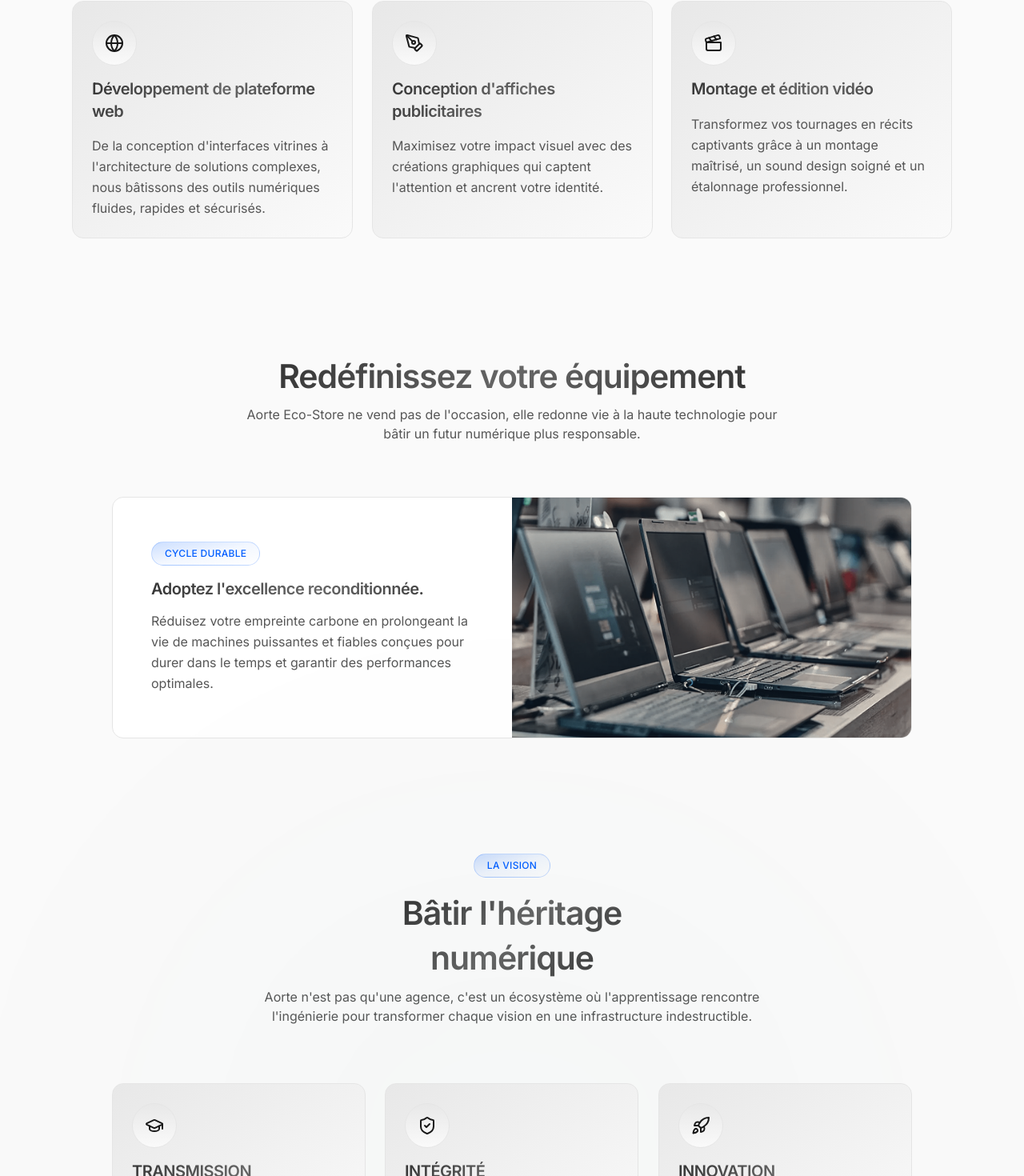
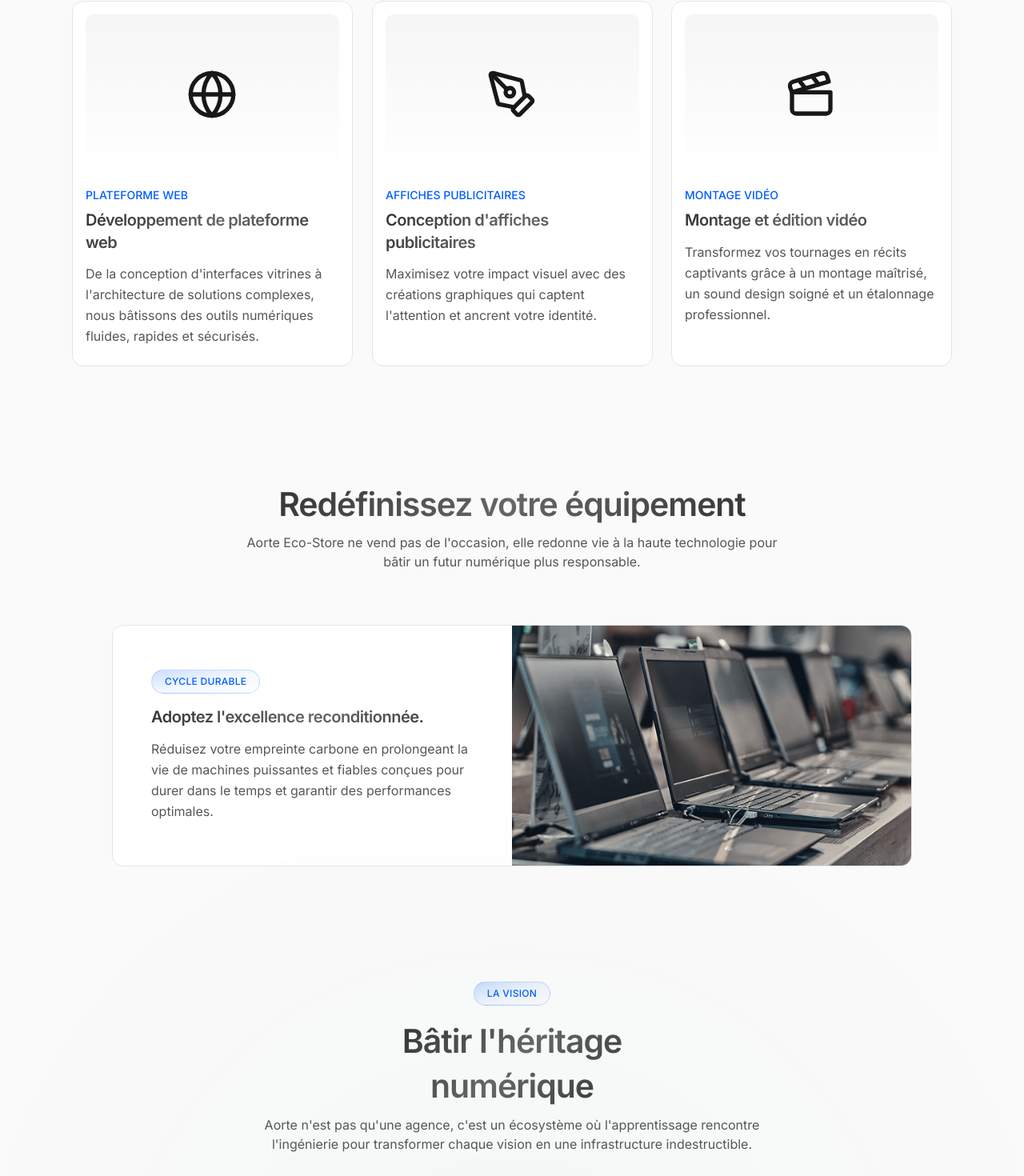
Before and after one commit to bazieebenezer/Aorte-africa, a Next.js app: page / in a window 1280 px wide. Shown: the part 2967-4437 px from the top of the page at 80% size. Built offline with nearby package versions, Linux system fonts and the light colour scheme.

Commit message:
Cartes Services et Vision alignees sur le style des cartes Learn

```diff
--- a/src/components/sections/dream.tsx
+++ b/src/components/sections/dream.tsx
@@ -62,14 +62,14 @@ export function Dream() {
         >
           {VALUES.map((value) => (
             <motion.div key={value.title} variants={staggerChild} className="min-w-0">
-              <TiltCard className="group h-full rounded-xl border border-border bg-gradient-to-br from-secondary to-background p-6 transition-colors duration-300 hover:border-border-hover">
-                <div className="mb-4 flex size-14 items-center justify-center rounded-full border border-border bg-gradient-to-b from-secondary to-background transition-all duration-300 group-hover:border-primary/40 group-hover:shadow-[0_0_20px_rgba(64,255,35,0.08)]">
-                  <value.icon className="size-6 text-foreground transition-colors duration-300 group-hover:text-primary" />
+              <TiltCard className="group flex h-full flex-col rounded-xl border border-border bg-card p-4 pb-6 transition-colors duration-300 hover:border-border-hover">
+                <div className="mb-4 flex h-[200px] w-full items-center justify-center overflow-hidden rounded-lg bg-gradient-to-b from-secondary/40 to-transparent">
+                  <value.icon className="size-16 text-foreground transition-transform duration-500 group-hover:scale-110 group-hover:text-primary" />
                 </div>
-                <h3 className="text-silver fs-card-title mb-4 font-semibold leading-snug">
+                <span className="mb-2 text-sm font-medium text-primary">
                   {value.title}
-                </h3>
-                <p className="leading-relaxed text-muted-foreground">
+                </span>
+                <p className="flex-1 leading-relaxed text-muted-foreground">
                   {value.text}
                 </p>
               </TiltCard>
--- a/src/components/sections/solves.tsx
+++ b/src/components/sections/solves.tsx
@@ -13,16 +13,19 @@ import {
 const SERVICES = [
   {
     icon: Globe,
+    tag: "PLATEFORME WEB",
     title: "Développement de plateforme web",
     text: "De la conception d'interfaces vitrines à l'architecture de solutions complexes, nous bâtissons des outils numériques fluides, rapides et sécurisés.",
   },
   {
     icon: PenTool,
+    tag: "AFFICHES PUBLICITAIRES",
     title: "Conception d'affiches publicitaires",
     text: "Maximisez votre impact visuel avec des créations graphiques qui captent l'attention et ancrent votre identité.",
   },
   {
     icon: Clapperboard,
+    tag: "MONTAGE VIDÉO",
     title: "Montage et édition vidéo",
     text: "Transformez vos tournages en récits captivants grâce à un montage maîtrisé, un sound design soigné et un étalonnage professionnel.",
   },
@@ -47,14 +50,17 @@ export function Solves() {
       >
         {SERVICES.map((service) => (
           <motion.div key={service.title} variants={staggerChild} className="min-w-0">
-            <TiltCard className="group h-full rounded-xl border border-border bg-gradient-to-br from-secondary to-background p-6 transition-colors duration-300 hover:border-border-hover">
-              <div className="mb-4 flex size-14 items-center justify-center rounded-full border border-border bg-gradient-to-b from-secondary to-background transition-all duration-300 group-hover:border-primary/40 group-hover:shadow-[0_0_20px_rgba(64,255,35,0.08)]">
-                <service.icon className="size-6 text-foreground transition-colors duration-300 group-hover:text-primary" />
+            <TiltCard className="group flex h-full flex-col rounded-xl border border-border bg-card p-4 pb-6 transition-colors duration-300 hover:border-border-hover">
+              <div className="mb-4 flex h-[200px] w-full items-center justify-center overflow-hidden rounded-lg bg-gradient-to-b from-secondary/40 to-transparent">
+                <service.icon className="size-16 text-foreground transition-transform duration-500 group-hover:scale-110 group-hover:text-primary" />
               </div>
-              <h3 className="text-silver fs-card-title mb-4 font-semibold leading-snug">
+              <span className="mb-2 text-sm font-medium text-primary">
+                {service.tag}
+              </span>
+              <h3 className="text-silver fs-card-title mb-3 font-semibold leading-snug">
                 {service.title}
               </h3>
-              <p className="leading-relaxed text-muted-foreground">
+              <p className="flex-1 leading-relaxed text-muted-foreground">
                 {service.text}
               </p>
             </TiltCard>
```
